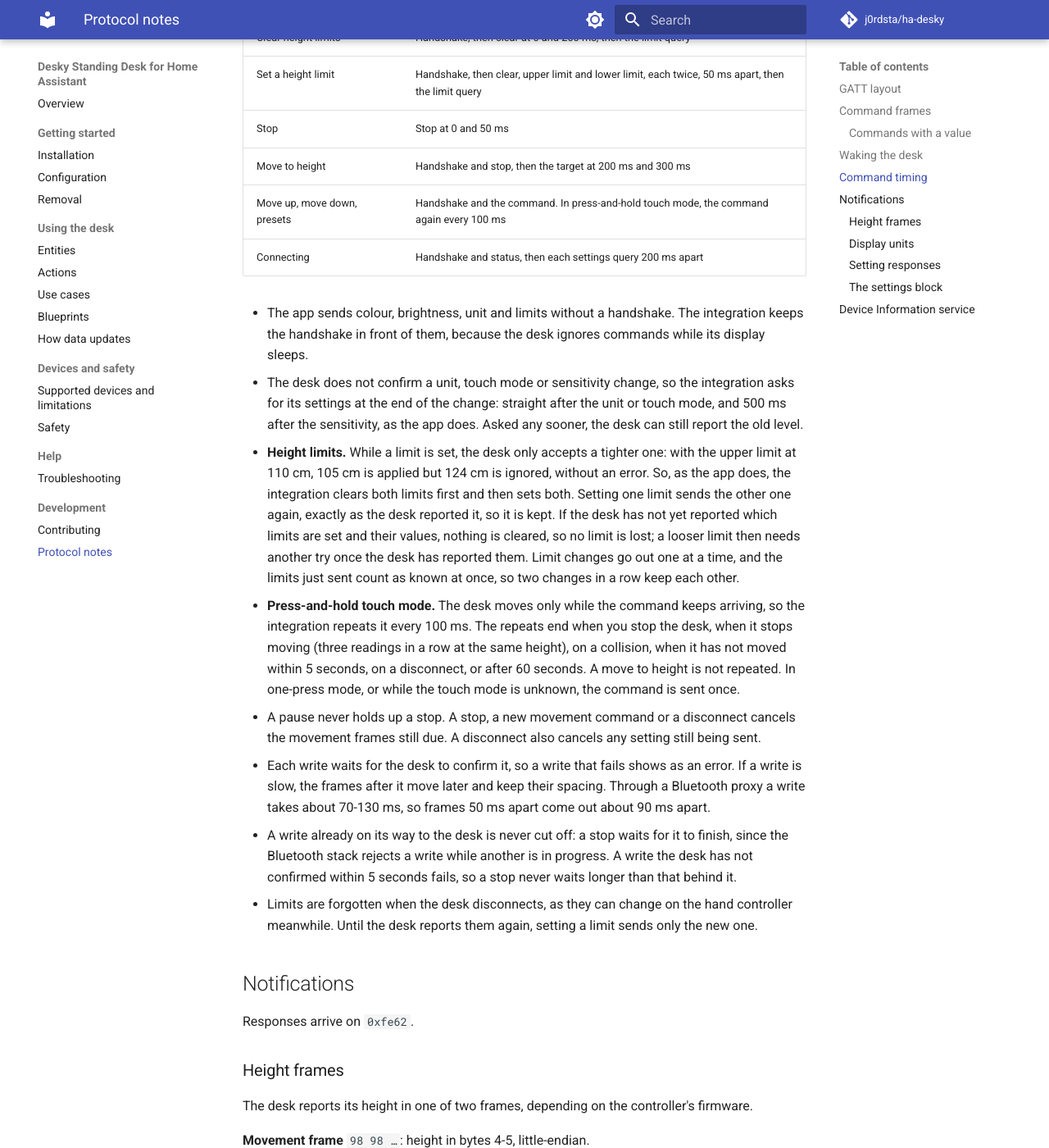
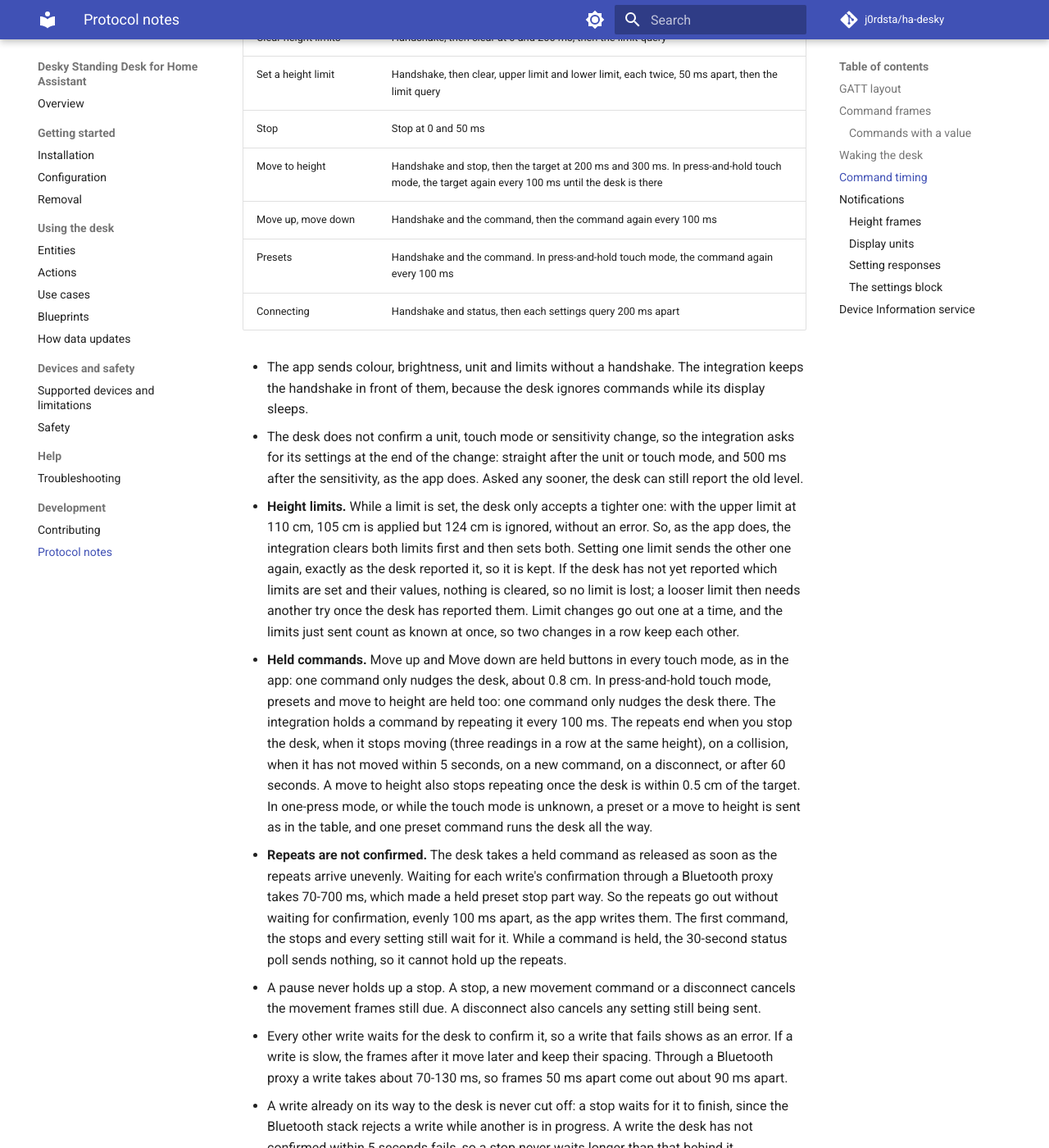
Before and after one commit to j0rdsta/ha-desky, an MkDocs documentation site: the page built from docs/protocol.md, in a window 1280 px wide and 1400 px high, scrolled down 3225 px. Shown: the whole window at 82% size. Built offline with MkDocs 1.6.1 and Material for MkDocs 9.7.7, drawn with Linux system fonts in a browser that asks for light colours; comment, search, counter and statistics services are not loaded.

Commit message:
docs: describe held commands and unconfirmed repeats
Co-Authored-By: Claude Opus 5.5 <noreply@anthropic.com>

```diff
--- a/docs/protocol.md
+++ b/docs/protocol.md
@@ -102,8 +102,9 @@ frame of the command.
 | Clear height limits | Handshake, then clear at 0 and 200 ms, then the limit query |
 | Set a height limit | Handshake, then clear, upper limit and lower limit, each twice, 50 ms apart, then the limit query |
 | Stop | Stop at 0 and 50 ms |
-| Move to height | Handshake and stop, then the target at 200 ms and 300 ms |
-| Move up, move down, presets | Handshake and the command. In press-and-hold touch mode, the command again every 100 ms |
+| Move to height | Handshake and stop, then the target at 200 ms and 300 ms. In press-and-hold touch mode, the target again every 100 ms until the desk is there |
+| Move up, move down | Handshake and the command, then the command again every 100 ms |
+| Presets | Handshake and the command. In press-and-hold touch mode, the command again every 100 ms |
 | Connecting | Handshake and status, then each settings query 200 ms apart |
 
 - The app sends colour, brightness, unit and limits without a handshake. The integration keeps
@@ -119,15 +120,25 @@ frame of the command.
   which limits are set and their values, nothing is cleared, so no limit is lost; a looser limit
   then needs another try once the desk has reported them. Limit changes go out one at a time,
   and the limits just sent count as known at once, so two changes in a row keep each other.
-- **Press-and-hold touch mode.** The desk moves only while the command keeps arriving, so the
-  integration repeats it every 100 ms. The repeats end when you stop the desk, when it stops
+- **Held commands.** Move up and Move down are held buttons in every touch mode, as in the app:
+  one command only nudges the desk, about 0.8 cm. In press-and-hold touch mode, presets and move
+  to height are held too: one command only nudges the desk there. The integration holds a
+  command by repeating it every 100 ms. The repeats end when you stop the desk, when it stops
   moving (three readings in a row at the same height), on a collision, when it has not moved
-  within 5 seconds, on a disconnect, or after 60 seconds. A move to height is not repeated. In
-  one-press mode, or while the touch mode is unknown, the command is sent once.
+  within 5 seconds, on a new command, on a disconnect, or after 60 seconds. A move to height
+  also stops repeating once the desk is within 0.5 cm of the target. In one-press mode, or while
+  the touch mode is unknown, a preset or a move to height is sent as in the table, and one
+  preset command runs the desk all the way.
+- **Repeats are not confirmed.** The desk takes a held command as released as soon as the
+  repeats arrive unevenly. Waiting for each write's confirmation through a Bluetooth proxy takes
+  70-700 ms, which made a held preset stop part way. So the repeats go out without waiting for
+  confirmation, evenly 100 ms apart, as the app writes them. The first command, the stops and
+  every setting still wait for it. While a command is held, the 30-second status poll sends
+  nothing, so it cannot hold up the repeats.
 - A pause never holds up a stop. A stop, a new movement command or a disconnect cancels the
   movement frames still due. A disconnect also cancels any setting still being sent.
-- Each write waits for the desk to confirm it, so a write that fails shows as an error. If a
-  write is slow, the frames after it move later and keep their spacing. Through a Bluetooth proxy
+- Every other write waits for the desk to confirm it, so a write that fails shows as an error.
+  If a write is slow, the frames after it move later and keep their spacing. Through a Bluetooth proxy
   a write takes about 70-130 ms, so frames 50 ms apart come out about 90 ms apart.
 - A write already on its way to the desk is never cut off: a stop waits for it to finish, since
   the Bluetooth stack rejects a write while another is in progress. A write the desk has not
```
Also changed, not shown: CLAUDE.md (+6 -5 lines), docs/data-updates.md (+3 -1 lines), docs/entities.md (+11 -7 lines), docs/safety.md (+4 -3 lines).
